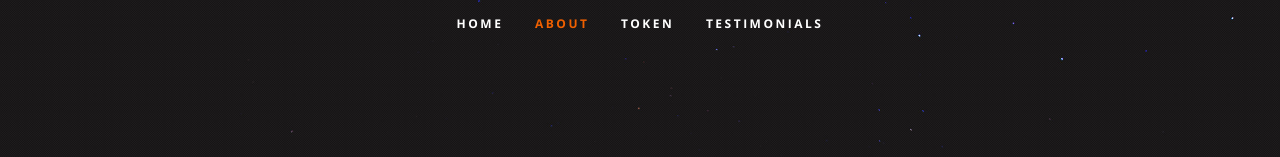
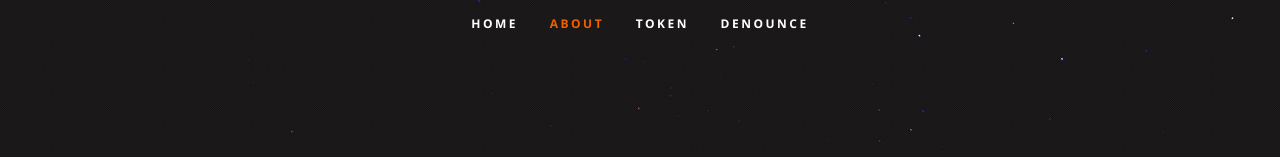
Before and after one commit to 0xc25fee20/daotest, a plain HTML site: page index.html in a window 1280 px wide. Shown: the top 157 px of the page. Drawn offline with nearby package versions, Linux system fonts and the light colour scheme.

Commit message:
Update index.html

```diff
--- a/index.html
+++ b/index.html
@@ -47,7 +47,7 @@
             <li class="current"><a class="smoothscroll" href="#home">Home</a></li>
             <li><a class="smoothscroll" href="#about">About</a></li>
 	    <li><a class="smoothscroll" href="#resume">Token</a></li>
-            <li><a class="smoothscroll" href="#testimonials">Testimonials</a></li>
+            <li><a class="smoothscroll" href="#testimonials">Denounce</a></li>
          </ul> <!-- end #nav -->
 
       </nav> <!-- end #nav-wrap -->
```
